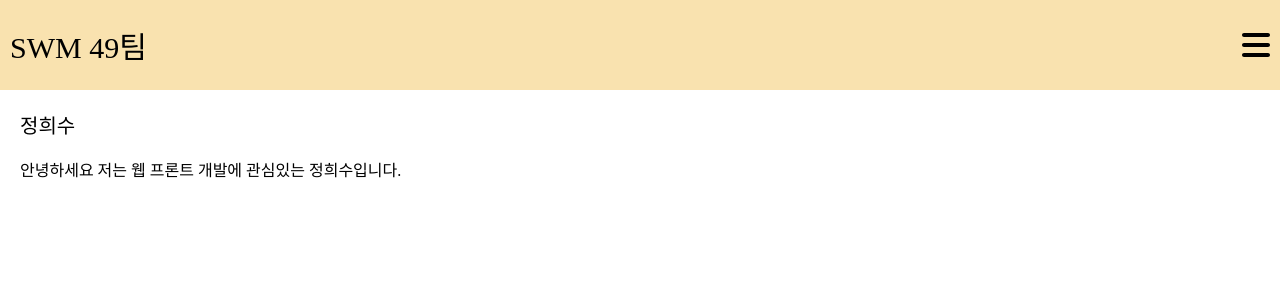
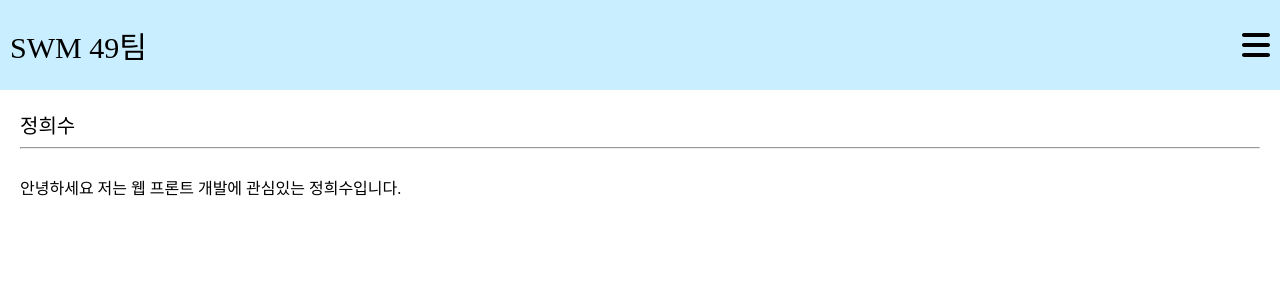
Before and after one commit to heeeesoo/SWM49, a React (Create React App) app: page /info/0 in a window 1280 px wide. Shown: the top 300 px of the page. Built offline with nearby package versions, Linux system fonts and the light colour scheme.

Commit message:
chore : 색 바꿈

```diff
--- a/src/components/Header.js
+++ b/src/components/Header.js
@@ -10,7 +10,7 @@ const StyledHeader = styled.div`
     justify-content: space-between;
     height: 70px;
     padding: 10px;
-    background: #F9E2AF;
+    background: #C9EEFF;
 `
 
 const StyledTitle = styled(Link)`
@@ -39,7 +39,7 @@ const SideBarWrap = styled.div`
     z-index: 5;
     padding: 12px;
     border-radius: 15px 0 0 15px;
-    background-color: #e7e4e1;
+    background-color: #97DEFF;
     height: 100%;
     width: 90%;
     right: -55%;
@@ -51,6 +51,12 @@ const SideBarWrap = styled.div`
         transition: 0.5s ease;
     }
 `;
+
+const StyledMenu = styled.div`
+    &:hover{
+        color : gray;
+    }
+`
 
 const Header = () => {
     const [toggle, setToggle]=useState(false);
@@ -68,9 +74,9 @@ const Header = () => {
                 {
                     toggle &&
                     <SideBarWrap>
-                        <div onClick={handleClick}>
+                        <StyledMenu onClick={handleClick}>
                             <FontAwesomeIcon icon={faXmark} size="2x"/>
-                        </div>
+                        </StyledMenu>
                         <br/>
                         {
                             info.map((v,i)=>{
@@ -86,7 +92,9 @@ const Header = () => {
                         }
                     </SideBarWrap>
                 }
+                <StyledMenu>
                 <FontAwesomeIcon onClick={handleClick} icon={faBars} size="2x"/>
+                </StyledMenu>
         </StyledHeader>
     );
 };
--- a/src/pages/Info.js
+++ b/src/pages/Info.js
@@ -22,6 +22,7 @@ const Info = () => {
             <StyledName>
                 {arr[Number(num)].name}
             </StyledName>
+            <hr/>
             <br/>
             {arr[Number(num)].text.split('\n').map((line,i) => {
                 return (
```
